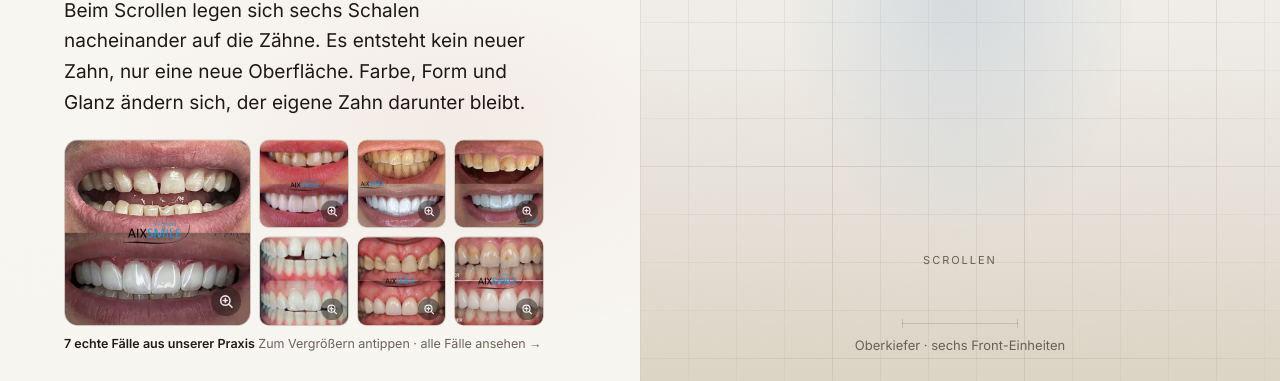
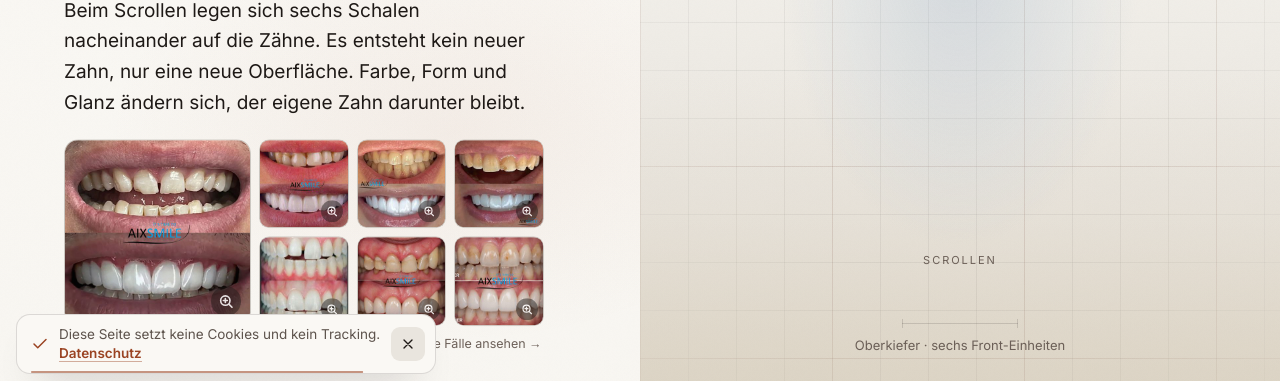
Before and after one commit to M-uzair-abbasi/aixsmile-websites, a website: page veneer-webpage/index.html in a window 1280 px wide. Shown: the part 410-791 px from the top of the page. Drawn offline with nearby package versions, Linux system fonts and the light colour scheme; no server answers.

Commit message:
Veneer-Seite: „Keine Cookies“-Chip nach dem Splash, fünf Sekunden oder per Kreuz, zweisprachig

```diff
--- a/veneer-webpage/index.html
+++ b/veneer-webpage/index.html
@@ -1020,6 +1020,25 @@
   html.js:not(.is-revealed) #curtain, html.js:not(.is-revealed) .stage3d, html.js:not(.is-revealed) .stagewrap::before,
   html.js:not(.is-revealed) .block:first-child > *, html.js:not(.is-revealed) .w > span, html.js:not(.is-revealed) .slab i,
   html.js:not(.is-revealed) .gaugeNote i, html.js:not(.is-revealed) .hint { animation-play-state: paused; }
+
+  /* the no-cookies chip: bottom left, five seconds, then it slides away */
+  .cookieChip { position: fixed; left: 16px; bottom: 16px; z-index: 35; display: flex; align-items: center; gap: 10px; max-width: min(92vw, 420px);
+    padding: 10px 10px 10px 14px; border-radius: 14px; background: var(--card); border: 1px solid var(--line); color: var(--text);
+    box-shadow: 0 20px 40px -24px rgba(30, 25, 22, .45); font-size: 13.5px; line-height: 1.4; }
+  .cookieChip > svg { width: 18px; height: 18px; flex: 0 0 auto; color: var(--accent); }
+  .cookieChip a { font-weight: 600; color: var(--accent); }
+  .chipClose { flex: 0 0 auto; width: 34px; height: 34px; display: grid; place-items: center; border: 0; border-radius: 9px; background: var(--paper-2); color: var(--ink); cursor: pointer; }
+  .chipClose svg { width: 16px; height: 16px; }
+  .cookieChip::after { content: ''; position: absolute; left: 14px; right: 14px; bottom: 0; height: 2px; border-radius: 2px; background: var(--accent); transform-origin: left; opacity: .55; }
+  .cookieChip.is-out { opacity: 0; transform: translateY(12px); transition: opacity .4s ease, transform .4s cubic-bezier(.2,.7,.2,1); }
+  @media (prefers-reduced-motion: no-preference) {
+    .cookieChip:not([hidden]) { animation: chipIn .5s cubic-bezier(.2,.7,.2,1) both; }
+    .cookieChip:not([hidden])::after { animation: chipTimer 5s linear .5s both; }
+    .cookieChip:hover::after { animation-play-state: paused; }
+  }
+  @keyframes chipIn { from { opacity: 0; transform: translateY(14px); } to { opacity: 1; transform: none; } }
+  @keyframes chipTimer { from { transform: scaleX(1); } to { transform: scaleX(0); } }
+  @media (max-width: 900px) { .cookieChip { left: 12px; right: 12px; bottom: calc(76px + env(safe-area-inset-bottom)); max-width: none; font-size: 13px; } }
 </style>
 </head>
 <body>
@@ -1474,6 +1493,11 @@
   </div>
 </section>
 
+<div class="cookieChip" id="cookieChip" hidden role="status">
+  <svg viewBox="0 0 24 24" fill="none" stroke="currentColor" stroke-width="2" stroke-linecap="round" stroke-linejoin="round" aria-hidden="true"><path d="M20 6 9 17l-5-5"/></svg>
+  <span data-i18n="cookie.text">Diese Seite setzt keine Cookies und kein Tracking. <a href="https://aixsmile.de/datenschutz/">Datenschutz</a></span>
+  <button type="button" class="chipClose" id="cookieClose" data-i18n-aria="cookie.close" aria-label="Hinweis schließen"><svg viewBox="0 0 24 24" fill="none" stroke="currentColor" stroke-width="2" stroke-linecap="round" aria-hidden="true"><path d="M6 6l12 12M18 6L6 18"/></svg></button>
+</div>
 <footer>
   <!-- Ft4 dense colophon. Was Ft3 "index columns": four link columns, a social
        icon row and a small copyright tail - the single most-recognised footer
@@ -1786,6 +1810,7 @@ const I18N = {
       months: ['Jan', 'Feb', 'Mär', 'Apr', 'Mai', 'Jun', 'Jul', 'Aug', 'Sep', 'Okt', 'Nov', 'Dez'],
       monthsLong: ['Januar', 'Februar', 'März', 'April', 'Mai', 'Juni', 'Juli', 'August', 'September', 'Oktober', 'November', 'Dezember'],
     },
+    cookie: { text: 'Diese Seite setzt keine Cookies und kein Tracking. <a href="https://aixsmile.de/datenschutz/">Datenschutz</a>', close: 'Hinweis schließen' },
     footer: {
       langs: 'Wir sprechen Deutsch, Englisch, Farsi, T\u00fcrkisch und Arabisch.',
       hoursDays: 'Mo \u00b7 Di \u00b7 Do',
@@ -1988,6 +2013,7 @@ const I18N = {
       months: ['Jan', 'Feb', 'Mar', 'Apr', 'May', 'Jun', 'Jul', 'Aug', 'Sep', 'Oct', 'Nov', 'Dec'],
       monthsLong: ['January', 'February', 'March', 'April', 'May', 'June', 'July', 'August', 'September', 'October', 'November', 'December'],
     },
+    cookie: { text: 'This page sets no cookies and runs no tracking. <a href="https://aixsmile.de/datenschutz/">Privacy</a>', close: 'Dismiss' },
     footer: {
       langs: 'We speak German, English, Farsi, Turkish and Arabic.',
       hoursDays: 'Mon \u00b7 Tue \u00b7 Thu',
@@ -2600,5 +2626,20 @@ resize(); readScroll(); frame();
   load();
 })();
 </script>
+<script>
+  // The no-cookies chip: shown after the splash, five seconds, or the cross.
+  (function () {
+    var chip = document.getElementById('cookieChip'); if (!chip) return;
+    var seen = false; try { seen = localStorage.getItem('aixsmileNoCookiesSeen') === '1'; } catch (e) {}
+    if (seen) return;
+    var timer = 0;
+    function dismiss() { clearTimeout(timer); chip.classList.add('is-out'); setTimeout(function () { chip.hidden = true; }, 450); try { localStorage.setItem('aixsmileNoCookiesSeen', '1'); } catch (e) {} }
+    function show() { chip.hidden = false; timer = setTimeout(dismiss, 5000); }
+    if (document.documentElement.classList.contains('is-revealed')) setTimeout(show, 800);
+    else addEventListener('aixsmile:revealed', function () { setTimeout(show, 800); }, { once: true });
+    document.getElementById('cookieClose').addEventListener('click', dismiss);
+    chip.addEventListener('mouseenter', function () { clearTimeout(timer); });
+  })();
+</script>
 </body>
 </html>
```
